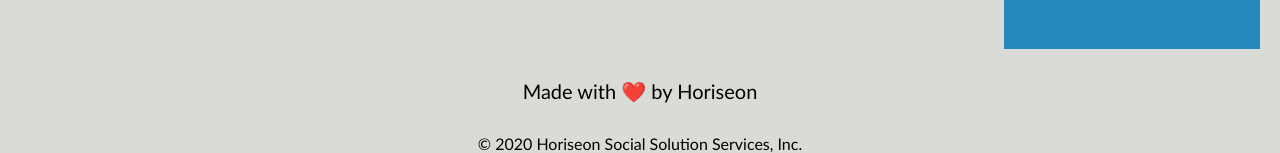
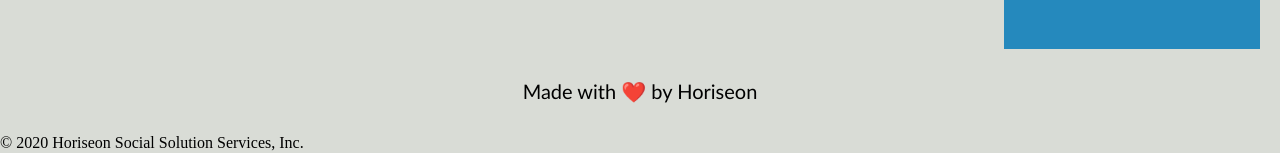
Before and after one commit to kenkanifffromct/kenkanifffromct.github.io, a plain HTML site: page index.html in a window 1280 px wide. Shown: the part 1870-2023 px from the top of the page. Drawn offline with Linux system fonts and the light colour scheme.

Commit message:
Updating CSS

```diff
--- a/Assets/css/style.css
+++ b/Assets/css/style.css
@@ -166,7 +166,7 @@ footer {
     font-size: 20px;
 }
 
-.copyright {
+p .copyright {
     text-align: center;
     font-family: 'Trebuchet MS', 'Lucida Sans Unicode', 'Lucida Grande', 'Lucida Sans', Arial, sans-serif;
 }
```
